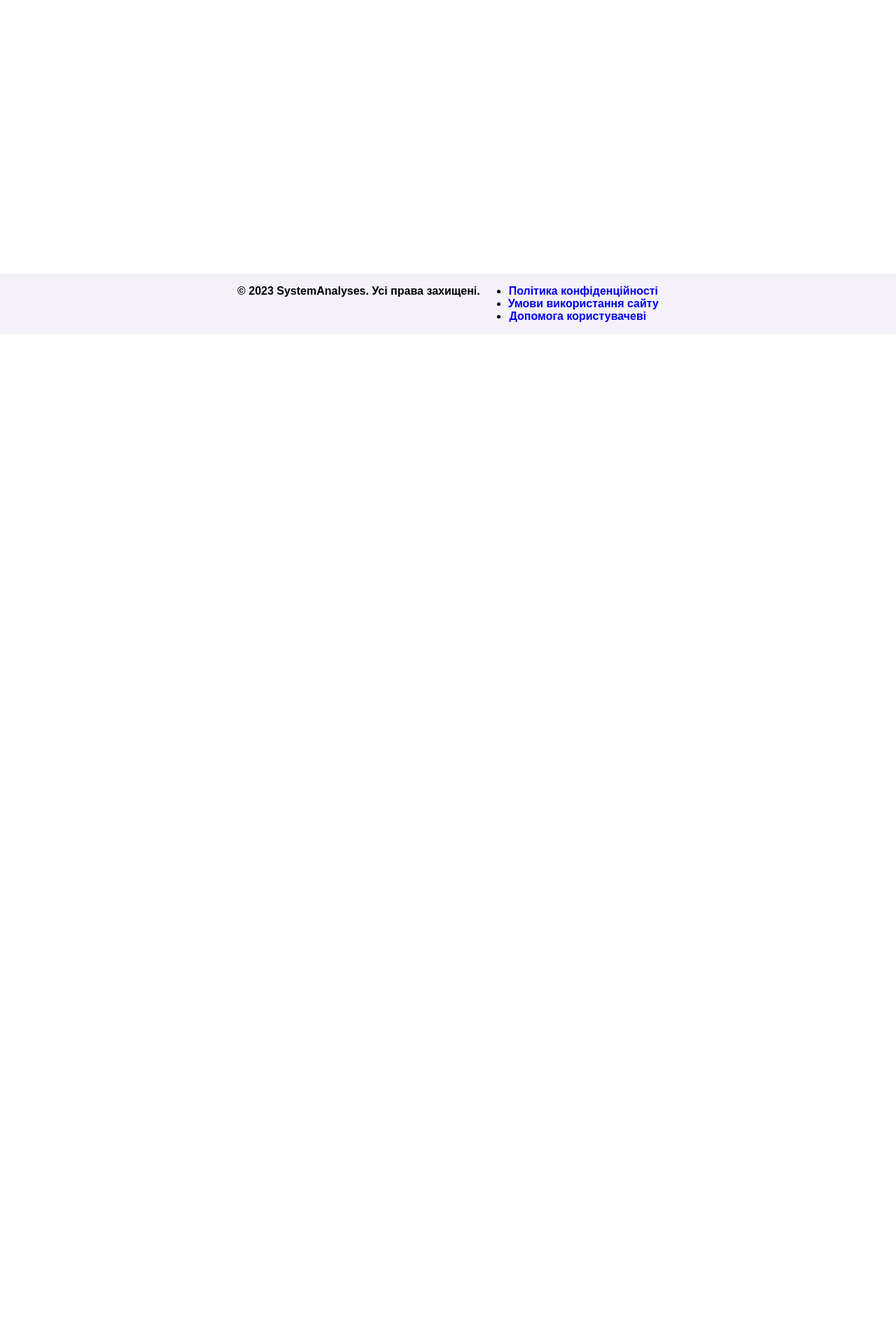
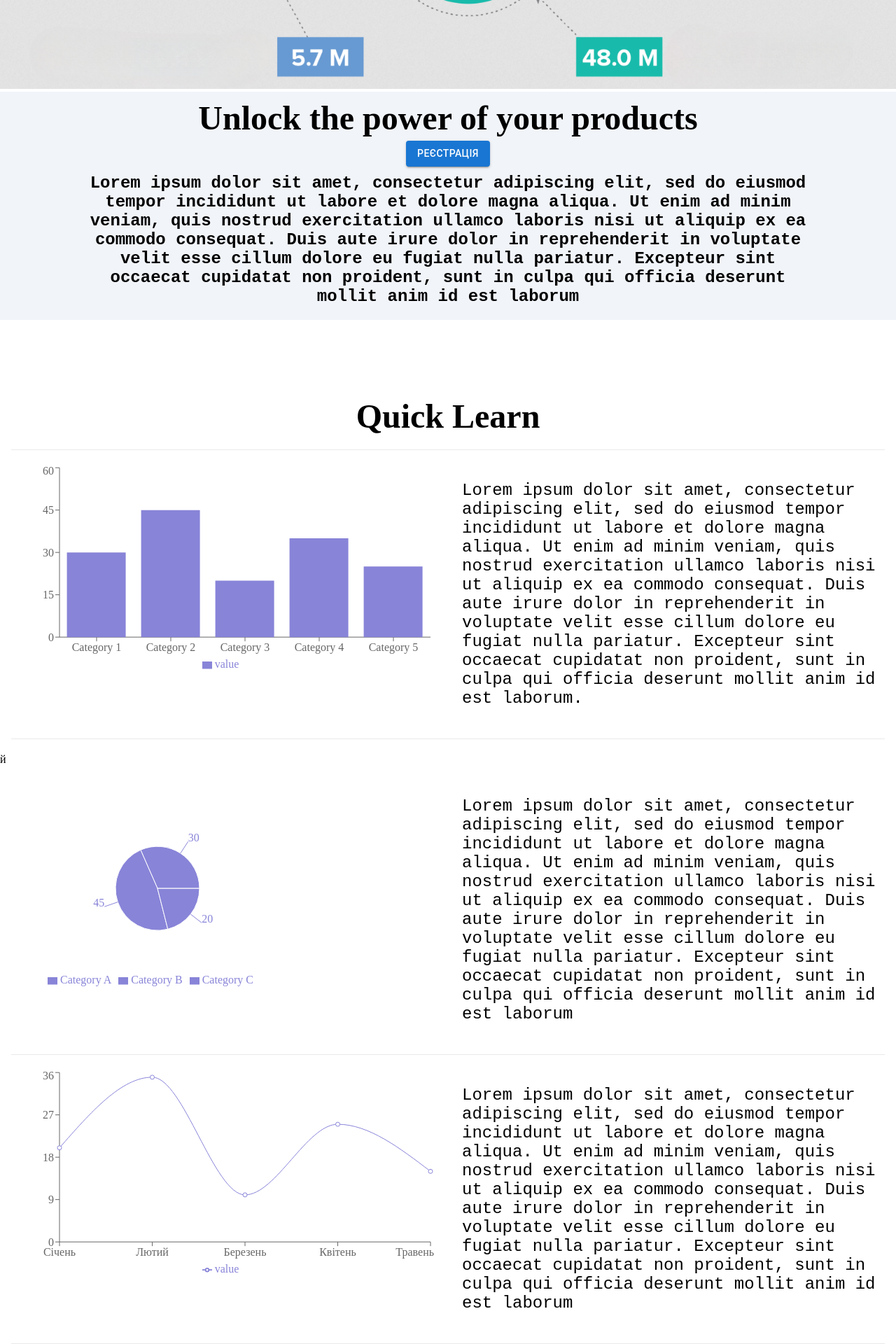
Before and after one commit to hfzhart/SystemAnalyses, a React (Create React App) app: page / in a window 1280 px wide. Shown: the part 340-2260 px from the top of the page at 70% size. Before the commit the page ends 817 px from the top, so only its background shows below. Built offline with nearby package versions, Linux system fonts and the light colour scheme.

Commit message:
desighned start page

```diff
--- a/db.json
+++ b/db.json
@@ -29,7 +29,7 @@
       "username": "2",
       "email": "2@mail.com",
       "password": "123123",
-      "avatarUrl": "/static/media/Avatar4.931a57ad7e5a882065af.png",
+      "avatarUrl": "/static/media/Avatar3.0e048b524e0b6f96d785.png",
       "isLoggedIn": false,
       "id": 2
     },
--- a/package.json
+++ b/package.json
@@ -11,6 +11,7 @@
     "@testing-library/react": "^13.4.0",
     "@testing-library/user-event": "^13.5.0",
     "axios": "^1.6.1",
+    "chart.js": "^4.4.0",
     "cors": "^2.8.5",
     "express": "^4.18.2",
     "http-server": "^14.1.1",
@@ -20,9 +21,11 @@
     "mui-datatables": "^4.3.0",
     "notistack": "^3.0.1",
     "react": "^18.2.0",
+    "react-chartjs-2": "^5.2.0",
     "react-dom": "^18.2.0",
     "react-router-dom": "^6.18.0",
     "react-scripts": "5.0.1",
+    "react-spring": "^9.7.3",
     "react-toastify": "^9.1.3",
     "recharts": "^2.9.3",
     "shortid": "^2.2.16",
--- /dev/null
+++ b/src/components/Lines/BarChartComponent.js
@@ -0,0 +1,24 @@
+import React from 'react';
+import { BarChart, Bar, XAxis, YAxis, Tooltip, Legend } from 'recharts';
+
+const BarChartComponent = () => {
+  const data = [
+    { name: 'Category 1', value: 30 },
+    { name: 'Category 2', value: 45 },
+    { name: 'Category 3', value: 20 },
+    { name: 'Category 4', value: 35 },
+    { name: 'Category 5', value: 25 },
+  ];
+
+  return (
+    <BarChart width={600} height={300} data={data}>
+      <XAxis dataKey="name" />
+      <YAxis />
+      <Tooltip />
+      <Legend />
+      <Bar dataKey="value" fill="#8884d8" />
+    </BarChart>
+  );
+};
+
+export default BarChartComponent;
--- /dev/null
+++ b/src/components/Lines/PieChartComponent.js
@@ -0,0 +1,20 @@
+import React from 'react';
+import { PieChart, Pie, Tooltip, Legend } from 'recharts';
+
+const PieChartComponent = () => {
+  const data = [
+    { name: 'Category A', value: 30 },
+    { name: 'Category B', value: 45 },
+    { name: 'Category C', value: 20 },
+  ];
+
+  return (
+    <PieChart width={400} height={300}>
+      <Pie dataKey="value" data={data} cx={200} cy={150} outerRadius={60} fill="#8884d8" label />
+      <Tooltip />
+      <Legend />
+    </PieChart>
+  );
+};
+
+export default PieChartComponent;
--- a/src/components/pages/StartPage.css
+++ b/src/components/pages/StartPage.css
@@ -6,7 +6,7 @@
   .content-container {
     margin-top: 100px;
     max-width: 100%;
-    /* font-family: 'Comfortaa', sans-serif; */
+
   }
   .footer-wrapper {
     position: absolute;
@@ -30,5 +30,81 @@
     height: 100px;
   }
   .spacer2 {
+    height: 390px;
+  }
+  .title {
+    opacity: 0;
+    transform: translateY(20px);
+    transition: opacity 1s, transform 1s;
+  }
+
+  .subtitle {
+    opacity: 0;
+    transform: translateY(20px);
+    transition: opacity 1s, transform 1s;
+  }
+
+  .fade-in {
+    opacity: 1 !important;
+    transform: translateY(0) !important;
+  }
+
+
+  .decorative-element {
+    width: 100%;
     height: 100px;
+    background-color: #3498db;
   }
+
+  .parallax {
+    will-change: transform, opacity;
+  }
+
+  .parallax::before {
+    content: '';
+    display: block;
+    position: absolute;
+    top: 0;
+    right: 0;
+    bottom: 0;
+    left: 0;
+    transform: translateZ(-1px);
+    z-index: -1;
+  }
+
+  .parallax.in-view {
+    opacity: 1;
+    transform: translateY(0);
+  }
+  .LineText{
+    font-family: 'IBM Plex Mono', monospace;
+    font-size: 24px;
+  }
+  .subtitle{
+    font-family: 'IBM Plex Mono', monospace;
+  }
+  .chart {
+    flex: 1;
+    margin: auto;
+    margin-top: 50px;
+    background-color: #FFF;
+    height: 50px;
+  }
+  .chart-description {
+    flex: 1;
+
+    background-color: #FFF;
+    text-align: justify;
+  }
+  .spacer3{
+    margin-top: 100px;
+    max-width: 100%;
+  }
+  .spacer4{
+    margin-top: 110px;
+    max-width: 100%;
+  }
+  .spacer5{
+    margin-top: 20px;
+    max-width: 100%;
+  }
--- a/src/components/pages/StartPage.js
+++ b/src/components/pages/StartPage.js
@@ -1,17 +1,78 @@
-import React from "react";
+import React, { useEffect } from "react";
+import { useSpring, animated } from "react-spring";
 import MyLineChart from "../Lines/MyLineChart";
 import Header from "../Header";
 import Footer from "../Footer/foter";
 import { Box, Button } from '@mui/material';
 import { Link } from 'react-router-dom';
+import BarChartComponent from "../Lines/BarChartComponent";
+import PieChartComponent from "../Lines/PieChartComponent";
 import './StartPage.css';
+import Divider from '@mui/material/Divider';
+import { main } from "../../images";
 
 function StartPage() {
+
+  const chartAnimationProps = useSpring({
+    opacity: 1,
+    transform: "translateY(0)",
+    from: { opacity: 0, transform: "translateY(100px)" },
+    config: { tension: 125, friction: 120 },
+  });
+
+
+  const textAnimationProps = useSpring({
+    opacity: 1,
+    transform: "translateY(0)",
+    from: { opacity: 0, transform: "translateY(50px)" },
+    config: { tension: 125, friction: 120 },
+  });
+
+  useEffect(() => {
+
+    const handleScroll = () => {
+
+      const title = document.querySelector('.title');
+      if (title) {
+        const titleRect = title.getBoundingClientRect();
+        const titleInViewport = titleRect.top <= window.innerHeight / 2;
+        if (titleInViewport) {
+          title.classList.add('fade-in');
+        }
+      }
+
+      const subtitle = document.querySelector('.subtitle');
+      if (subtitle) {
+        const subtitleRect = subtitle.getBoundingClientRect();
+        const subtitleInViewport = subtitleRect.top <= window.innerHeight / 2;
+        if (subtitleInViewport) {
+          subtitle.classList.add('fade-in');
+        }
+      }
+    };
+
+
+
+    window.addEventListener('scroll', handleScroll);
+
+
+    return () => {
+      window.removeEventListener('scroll', handleScroll);
+    };
+  }, []);
+
   return (
+
     <div className="start-page-container">
       <Header />
-      <div className="spacer2"></div>
+      <img
+      src={main}
+      alt="Powerful Products"
+      style={{ width: '100%', maxHeight: '500px', objectFit: 'cover' }}
+      />
+
       <Box
+        className="title"
         sx={{
           display: 'flex',
           flexDirection: 'column',
@@ -24,12 +85,12 @@ function StartPage() {
           minHeight: '150px',
         }}
       >
-        <h1 style={{ margin: 0, fontSize: '1.5rem' }}>Unlock the power of your products</h1>
+        <h1 style={{ margin: 0, fontSize: '3rem' }}>Unlock the power of your products</h1>
         <Box sx={{ width: '100%', marginTop: '5px' }}>
           <Button variant="contained" color="primary" component={Link} to="/register" sx={{ margin: 'auto' }}>
             Реєстрація
           </Button>
-          <h1 style={{ maxWidth: '600px', margin: '10px auto', fontSize: '1rem' }}>
+          <h1 className="subtitle" style={{ maxWidth: '1040px', margin: '10px auto', fontSize: '1.5rem' }}>
             Lorem ipsum dolor sit amet, consectetur adipiscing elit, sed do eiusmod tempor incididunt ut labore et dolore magna aliqua.
             Ut enim ad minim veniam, quis nostrud exercitation ullamco laboris nisi ut aliquip ex ea commodo consequat.
             Duis aute irure dolor in reprehenderit in voluptate velit esse cillum dolore eu fugiat nulla pariatur.
@@ -37,8 +98,67 @@ function StartPage() {
           </h1>
         </Box>
       </Box>
+      <div className="spacer4"></div>
+      <animated.div style={textAnimationProps}>
+        <h1 style={{ margin: 0, fontSize: '3rem', textAlign: 'center' }}>Quick Learn</h1>
+      </animated.div>
+      <Divider variant="middle" sx={{ my: '20px', borderColor: '#EAEAEA' }} />
 
+      <div className="spacer5"></div>
+      <animated.div style={chartAnimationProps}>
+        <Box sx={{ display: 'flex', flexDirection: 'row', marginTop: '20px' }}>
+          <Box sx={{ flex: 1, marginLeft: '20px' }}>
+            <BarChartComponent />
+          </Box>
+          <Box sx={{ flex: 1, marginLeft: '20px' }}>
+            <p className="LineText">Lorem ipsum dolor sit amet, consectetur adipiscing elit, sed do eiusmod tempor incididunt ut labore et dolore magna aliqua.
+              Ut enim ad minim veniam, quis nostrud exercitation ullamco laboris nisi ut aliquip ex ea commodo consequat.
+              Duis aute irure dolor in reprehenderit in voluptate velit esse cillum dolore eu fugiat nulla pariatur.
+              Excepteur sint occaecat cupidatat non proident, sunt in culpa qui officia deserunt mollit anim id est laborum.</p>
+          </Box>
+        </Box>
+      </animated.div>
+
+      <Divider variant="middle" sx={{ my: '20px', borderColor: '#EAEAEA' }} />
+
+
+      <animated.div style={chartAnimationProps}> й
+        <Box sx={{ display: 'flex', flexDirection: 'row', marginTop: '20px' }}>
+          <Box sx={{ flex: 1, marginLeft: '20px' }}>
+            <PieChartComponent />
+          </Box>
+          <Box sx={{ flex: 1, marginLeft: '20px' }}>
+            <p className="LineText">Lorem ipsum dolor sit amet, consectetur adipiscing elit, sed do eiusmod tempor incididunt ut labore et dolore magna aliqua.
+              Ut enim ad minim veniam, quis nostrud exercitation ullamco laboris nisi ut aliquip ex ea commodo consequat.
+              Duis aute irure dolor in reprehenderit in voluptate velit esse cillum dolore eu fugiat nulla pariatur.
+              Excepteur sint occaecat cupidatat non proident, sunt in culpa qui officia deserunt mollit anim id est laborum</p>
+          </Box>
+        </Box>
+      </animated.div>
+
+      <Divider variant="middle" sx={{ my: '20px', borderColor: '#EAEAEA' }} />
+
+
+      <animated.div style={chartAnimationProps}>
+        <Box sx={{ display: 'flex', flexDirection: 'row', marginTop: '20px' }}>
+          <Box sx={{ flex: 1, marginLeft: '20px' }}>
+            <MyLineChart />
+          </Box>
+          <Box sx={{ flex: 1, marginLeft: '20px' }}>
+            <p className="LineText">Lorem ipsum dolor sit amet, consectetur adipiscing elit, sed do eiusmod tempor incididunt ut labore et dolore magna aliqua.
+              Ut enim ad minim veniam, quis nostrud exercitation ullamco laboris nisi ut aliquip ex ea commodo consequat.
+              Duis aute irure dolor in reprehenderit in voluptate velit esse cillum dolore eu fugiat nulla pariatur.
+              Excepteur sint occaecat cupidatat non proident, sunt in culpa qui officia deserunt mollit anim id est laborum</p>
+          </Box>
+        </Box>
+      </animated.div>
+
+      <Divider variant="middle" sx={{ my: '20px', borderColor: '#EAEAEA' }} />
+
+
+      <animated.div style={chartAnimationProps}>
         <Box
+          className="parallax"
           sx={{
             display: 'flex',
             justifyContent: 'center',
@@ -53,6 +173,7 @@ function StartPage() {
         >
           <MyLineChart />
         </Box>
+      </animated.div>
 
       <div className="spacer"></div>
 
--- /dev/null
+++ b/src/images/index.js
@@ -0,0 +1 @@
+export { default as main } from './main.png';
```
Also changed, not shown: src/components/pages/LineChart.js (added, +29 -0 lines), src/images/main.png (added). Lines whose indentation alone changed are shown as unchanged.
